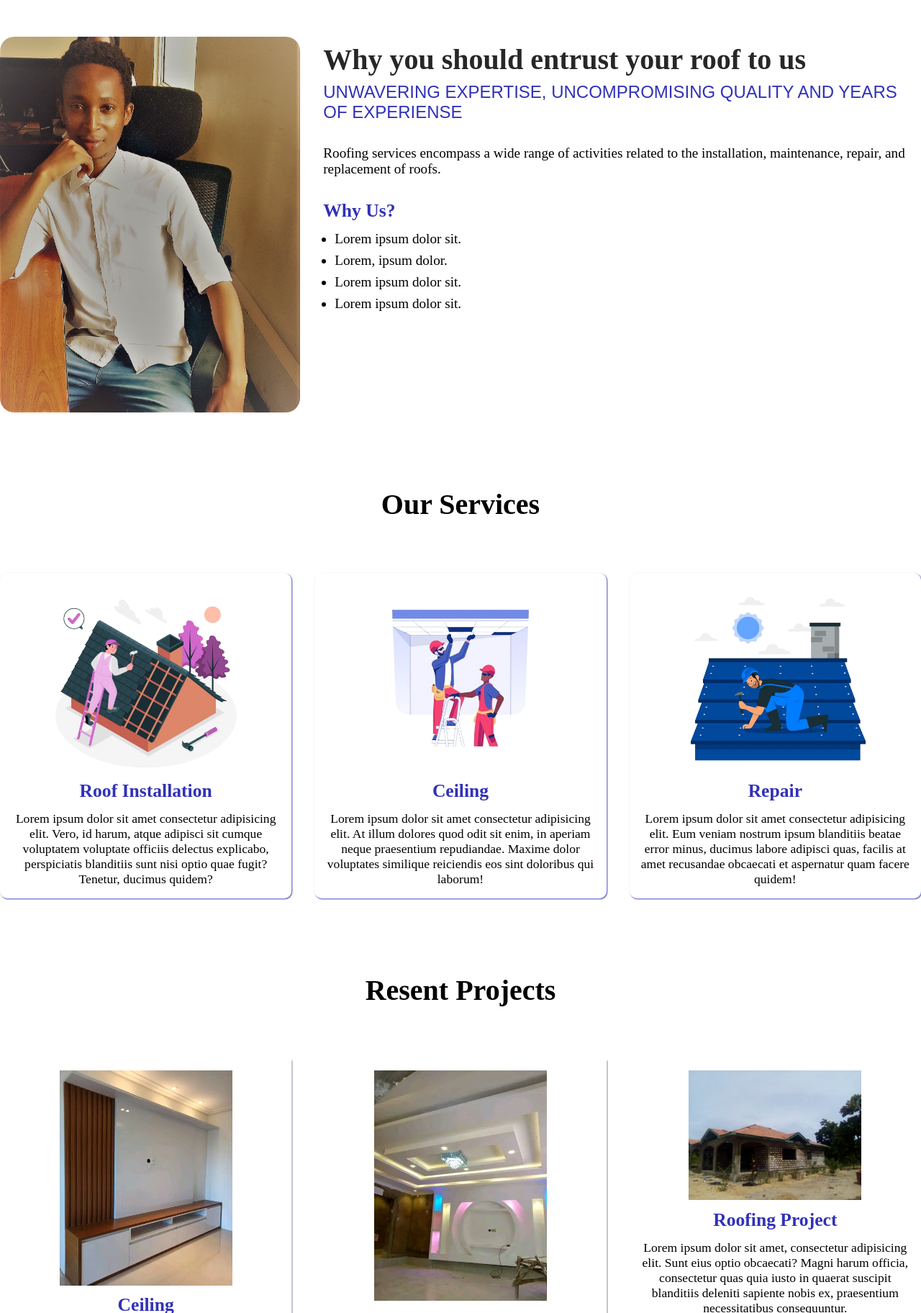
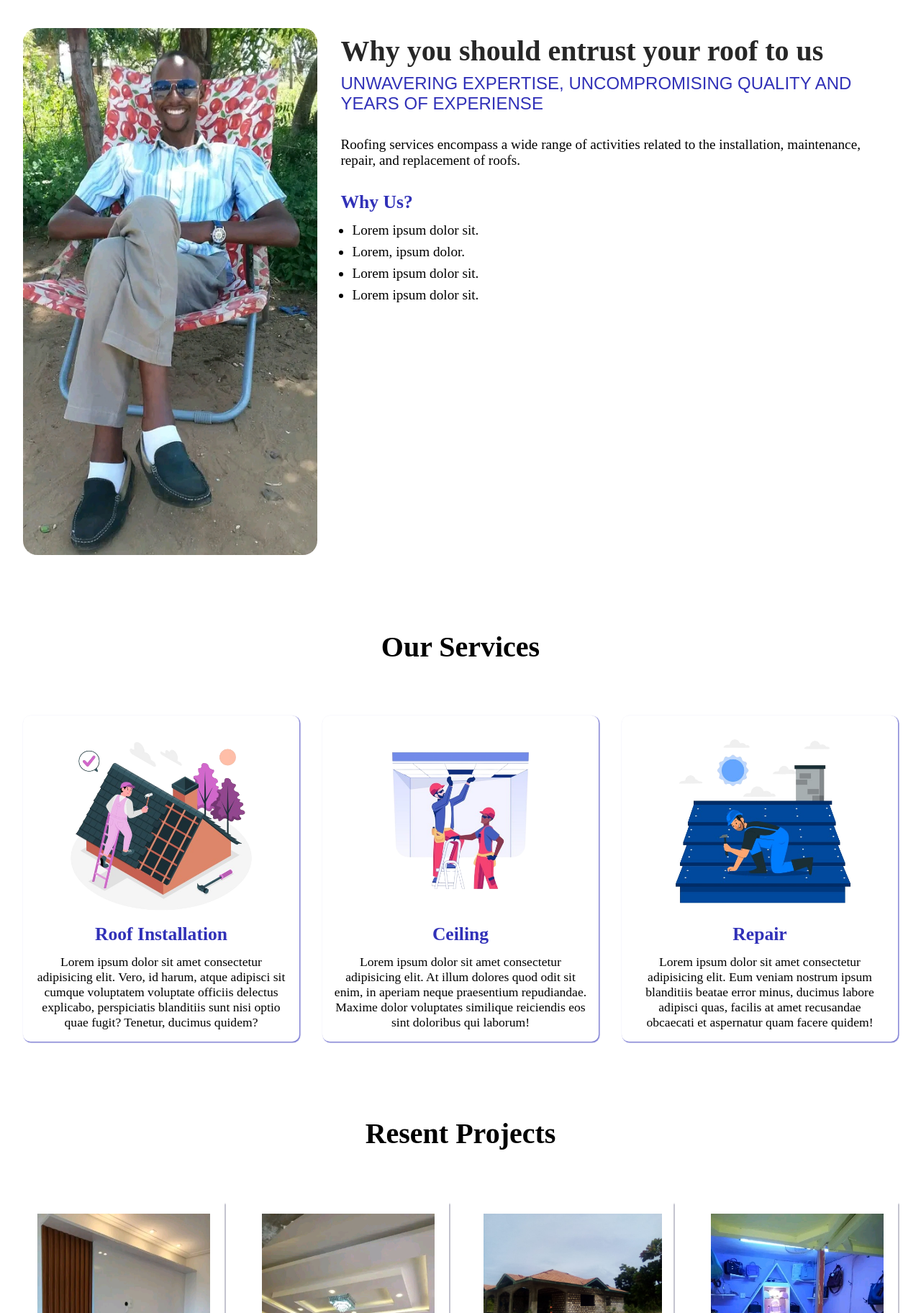
Before and after one commit to Ben-Mk/Kampat, a plain HTML site: page index.html in a window 1280 px wide. Shown: the part 796-2620 px from the top of the page at 72% size. Drawn offline with Linux system fonts and the light colour scheme; some packages are replaced by stand-ins of ours; a script that the page names is missing.

Commit message:
Added project

```diff
--- a/index.html
+++ b/index.html
@@ -97,7 +97,12 @@
         <h2 class="about-heading">About Us</h2>
         <div class="about-container">
           <div class="about-img">
-            <img src="img/About-Img.jpg" width="450px" alt="About Image" />
+            <img
+              src="img/IMG-20240107-WA0003.jpg"
+              width="450px"
+              height="450px"
+              alt="About Image"
+            />
           </div>
 
           <div class="about-info">
@@ -183,7 +188,7 @@
               height="240px"
               alt=""
             />
-            <h3 class="project-title">Ceiling</h3>
+            <h3 class="project-title">Project 1</h3>
             <p class="project-info">
               Lorem ipsum dolor sit amet, consectetur adipisicing elit. Sunt
               eius optio obcaecati? Magni harum officia, consectetur quas quia
@@ -199,7 +204,18 @@
               height="240px"
               alt=""
             />
-            <h3 class="project-title">Ceiling Project</h3>
+            <h3 class="project-title">Project 2</h3>
+            <p class="project-info">
+              Lorem ipsum dolor sit amet, consectetur adipisicing elit. Sunt
+              eius optio obcaecati? Magni harum officia, consectetur quas quia
+              iusto in quaerat suscipit blanditiis deleniti sapiente nobis ex,
+              praesentium necessitatibus consequuntur.
+            </p>
+          </div>
+
+          <div class="project-card">
+            <img src="img/IMG-20231231-WA0003.jpg" width="280px" alt="" />
+            <h3 class="project-title">Project 3</h3>
             <p class="project-info">
               Lorem ipsum dolor sit amet, consectetur adipisicing elit. Sunt
               eius optio obcaecati? Magni harum officia, consectetur quas quia
@@ -210,12 +226,12 @@
 
           <div class="project-card">
             <img
-              src="img/IMG-20231231-WA0003.jpg"
+              src="img/IMG-20240107-WA0005.jpg"
               width="240px"
               height="240px"
               alt=""
             />
-            <h3 class="project-title">Roofing Project</h3>
+            <h3 class="project-title">Project 4</h3>
             <p class="project-info">
               Lorem ipsum dolor sit amet, consectetur adipisicing elit. Sunt
               eius optio obcaecati? Magni harum officia, consectetur quas quia
--- a/style.css
+++ b/style.css
@@ -36,7 +36,7 @@ img {
   position: sticky;
   top: 0;
   transition: all 0s;
-  z-index: 1;
+  z-index: 2;
   overflow: hidden;
 }
 
@@ -165,6 +165,7 @@ main {
   max-width: 80rem;
   margin: 0 auto;
   padding-top: 1rem;
+  padding-inline: 2rem;
 }
 
 .hero {
@@ -302,9 +303,31 @@ main {
 
 .about-img {
   margin: 0 auto;
+  transition: all 1s ease-in-out;
+  position: relative;
 }
+
+.about-img::before {
+  content: "";
+  position: absolute;
+  background-color: rgba(0, 0, 0, 0.103);
+  inset: 0;
+  opacity: 0;
+  width: 100%;
+  height: 100%;
+  z-index: 1;
+  border-radius: 20px;
+
+  transition: opacity 0.3s ease-in-out;
+}
+
+.about-img:hover::before {
+  opacity: 1;
+}
+
 .about-img img {
   border-radius: 20px;
+  margin: auto 0;
 }
 
 .about-info {
```
Also changed, not shown: img/IMG-20240107-WA0003.jpg (added), img/IMG-20240107-WA0005.jpg (added).
